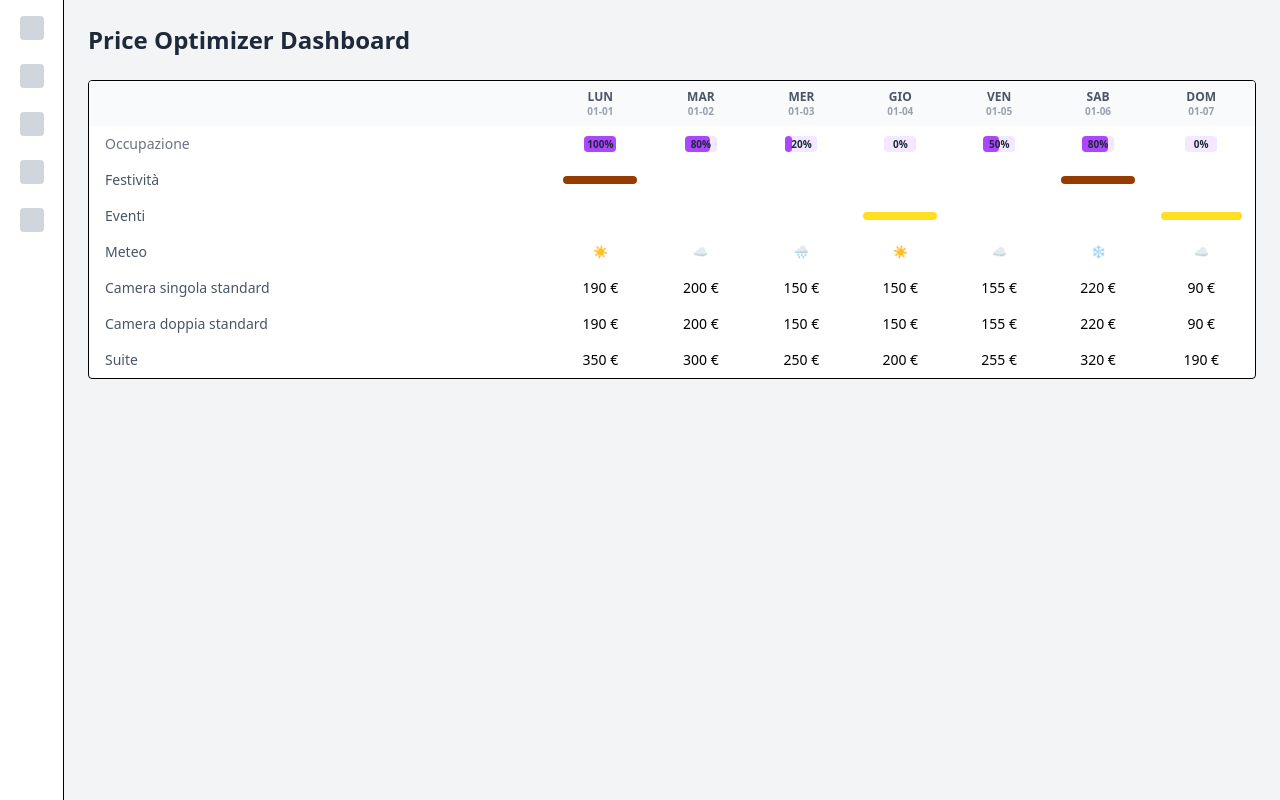
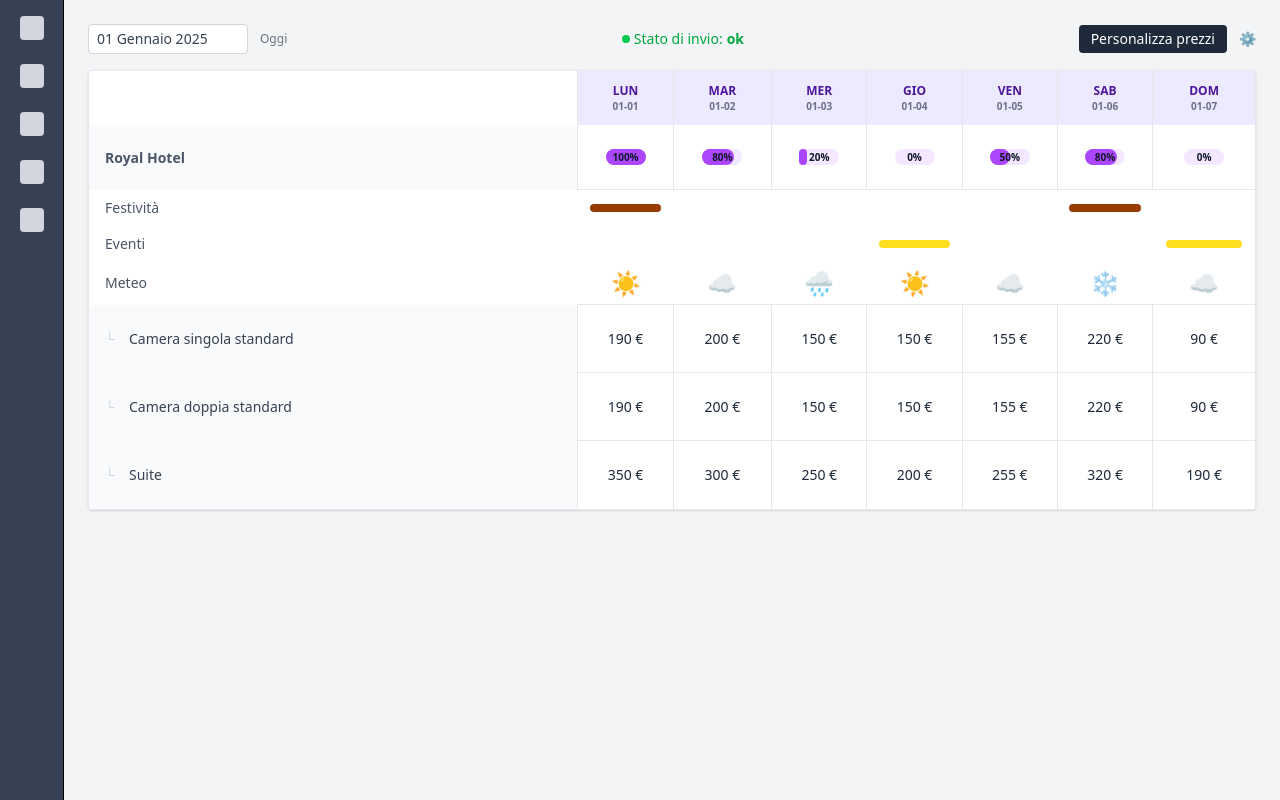
Before and after one commit to andreahaku/price-optimizer-dashboard, a Vue app: page / in a window 1280 px wide. Built offline with nearby package versions, Linux system fonts and the light colour scheme; the HTML template or start-up script is replaced by a standard one.

Commit message:
chore: additional styling

```diff
--- a/src/App.vue
+++ b/src/App.vue
@@ -1,27 +1,17 @@
+<script setup lang="ts">
+import DashboardHeader from "@/components/DashboardHeader.vue";
+import DashboardGrid from "@/components/DashboardGrid.vue";
+import NavigationBar from "@/components/NavigationBar.vue";
+</script>
+
 <template>
   <div class="flex min-h-screen bg-gray-100">
-    <!-- Sidebar -->
-    <aside class="flex w-16 flex-col items-center border-r bg-white py-4">
-      <!-- Icone di navigazione (placeholder) -->
-      <nav class="flex flex-col gap-6 text-gray-400">
-        <div class="h-6 w-6 rounded bg-gray-300"></div>
-        <div class="h-6 w-6 rounded bg-gray-300"></div>
-        <div class="h-6 w-6 rounded bg-gray-300"></div>
-        <div class="h-6 w-6 rounded bg-gray-300"></div>
-        <div class="h-6 w-6 rounded bg-gray-300"></div>
-      </nav>
-    </aside>
-
-    <!-- Main content -->
+    <NavigationBar />
     <main class="flex-1 p-6">
       <div class="mx-auto max-w-7xl">
-        <h1 class="mb-6 text-2xl font-bold text-gray-800">Price Optimizer Dashboard</h1>
+        <DashboardHeader />
         <DashboardGrid />
       </div>
     </main>
   </div>
 </template>
-
-<script setup lang="ts">
-import DashboardGrid from "@/components/DashboardGrid.vue";
-</script>
--- a/src/components/DashboardGrid.vue
+++ b/src/components/DashboardGrid.vue
@@ -10,18 +10,14 @@ const store = useDashboardStore();
 </script>
 
 <template>
-  <div class="overflow-x-auto rounded border bg-white">
-    <table class="min-w-full text-center">
+  <div class="overflow-x-auto rounded border border-gray-200 bg-white shadow-sm">
+    <table class="min-w-full text-center text-sm text-gray-700">
       <thead>
-        <tr class="bg-gray-50">
-          <th class="px-4 py-2 text-left"></th>
-          <th
-            v-for="day in store.days"
-            :key="day.date"
-            class="px-2 py-2 text-xs font-semibold text-gray-600"
-          >
-            <div>{{ day.label }}</div>
-            <div class="text-[10px] text-gray-400">{{ day.date.slice(5) }}</div>
+        <tr class="bg-violet-100">
+          <th class="bg-white px-4 py-2 text-left text-sm font-semibold text-gray-700"></th>
+          <th v-for="day in store.days" :key="day.date" class="border-l border-gray-200 px-2 py-3">
+            <div class="text-xs font-bold text-violet-900">{{ day.label }}</div>
+            <div class="text-[10px] text-gray-500">{{ day.date.slice(5) }}</div>
           </th>
         </tr>
       </thead>
--- /dev/null
+++ b/src/components/DashboardHeader.vue
@@ -0,0 +1,34 @@
+<script setup lang="ts">
+const today = "01 Gennaio 2025";
+</script>
+
+<template>
+  <div class="mb-4 flex items-center justify-between text-sm text-gray-700">
+    <!-- Sinistra: data + oggi -->
+    <div class="flex items-center gap-3">
+      <input
+        type="text"
+        :value="today"
+        class="w-40 rounded border border-gray-300 bg-white px-2 py-1 text-sm focus:outline-none"
+        readonly
+      />
+      <button class="text-xs text-gray-500 hover:text-black">Oggi</button>
+    </div>
+
+    <!-- Centro: stato invio -->
+    <div class="flex items-center gap-2">
+      <span class="flex items-center gap-1 text-green-600">
+        <span class="h-2 w-2 rounded-full bg-green-500"></span>
+        Stato di invio: <strong>ok</strong>
+      </span>
+    </div>
+
+    <!-- Destra: pulsanti -->
+    <div class="flex items-center gap-3">
+      <button class="rounded bg-gray-800 px-3 py-1 text-sm text-white hover:bg-gray-700">
+        Personalizza prezzi
+      </button>
+      <button class="text-gray-400 hover:text-black">⚙️</button>
+    </div>
+  </div>
+</template>
--- /dev/null
+++ b/src/components/NavigationBar.vue
@@ -0,0 +1,11 @@
+<template>
+  <aside class="flex w-16 flex-col items-center border-r bg-gray-700 py-4">
+    <nav class="flex flex-col gap-6 text-gray-400">
+      <div class="h-6 w-6 rounded bg-gray-300 hover:bg-white"></div>
+      <div class="h-6 w-6 rounded bg-gray-300 hover:bg-white"></div>
+      <div class="h-6 w-6 rounded bg-gray-300 hover:bg-white"></div>
+      <div class="h-6 w-6 rounded bg-gray-300 hover:bg-white"></div>
+      <div class="h-6 w-6 rounded bg-gray-300 hover:bg-white"></div>
+    </nav>
+  </aside>
+</template>
--- a/src/components/OccupancyRow.vue
+++ b/src/components/OccupancyRow.vue
@@ -4,15 +4,17 @@ const store = useDashboardStore();
 </script>
 
 <template>
-  <tr class="bg-white">
-    <td class="px-4 py-2 text-left text-sm font-medium text-gray-500">Occupazione</td>
-    <td v-for="day in store.days" :key="day.date" class="py-1">
-      <div class="relative mx-auto h-4 w-8 rounded bg-purple-100">
+  <tr>
+    <td class="bg-gray-50 px-4 py-2 text-left text-sm font-bold text-gray-600 hover:bg-gray-200">
+      Royal Hotel
+    </td>
+    <td v-for="day in store.days" :key="day.date" class="border-b border-l border-gray-200 py-6">
+      <div class="relative mx-auto h-4 w-10 rounded-full bg-purple-100">
         <div
-          class="absolute top-0 left-0 h-full rounded bg-purple-500"
+          class="absolute top-0 left-0 h-full rounded-full bg-purple-500"
           :style="{ width: day.occupancy + '%' }"
         ></div>
-        <div class="absolute inset-0 text-[10px] leading-4 font-bold text-gray-800">
+        <div class="absolute inset-0 text-[10px] leading-4 font-semibold text-gray-900">
           {{ day.occupancy }}%
         </div>
       </div>
--- a/src/components/RoomPriceRow.vue
+++ b/src/components/RoomPriceRow.vue
@@ -3,8 +3,17 @@ defineProps<{ room: { type: string; prices: number[] } }>();
 </script>
 
 <template>
-  <tr>
-    <td class="px-4 py-2 text-left text-sm text-gray-600">{{ room.type }}</td>
-    <td v-for="(price, i) in room.prices" :key="i" class="py-2 text-sm">{{ price }} €</td>
+  <tr class="bg-gray-50 transition hover:bg-gray-200">
+    <td class="px-4 py-6 text-left text-sm font-medium text-gray-700">
+      <span class="inline-block w-4 text-gray-300">└</span>
+      <span class="ml-2">{{ room.type }}</span>
+    </td>
+    <td
+      v-for="(price, i) in room.prices"
+      :key="i"
+      class="border-t border-l border-gray-200 bg-white py-2 text-sm text-gray-800"
+    >
+      {{ price }} €
+    </td>
   </tr>
 </template>
--- a/src/components/WeatherRow.vue
+++ b/src/components/WeatherRow.vue
@@ -22,7 +22,7 @@ function getWeatherEmoji(condition: string) {
   <tr>
     <td class="px-4 py-2 text-left text-sm text-gray-600">Meteo</td>
     <td v-for="day in store.days" :key="day.date" class="py-1">
-      <div class="text-[12px]">{{ getWeatherEmoji(day.weather) }}</div>
+      <div class="text-[24px]">{{ getWeatherEmoji(day.weather) }}</div>
     </td>
   </tr>
 </template>
```
